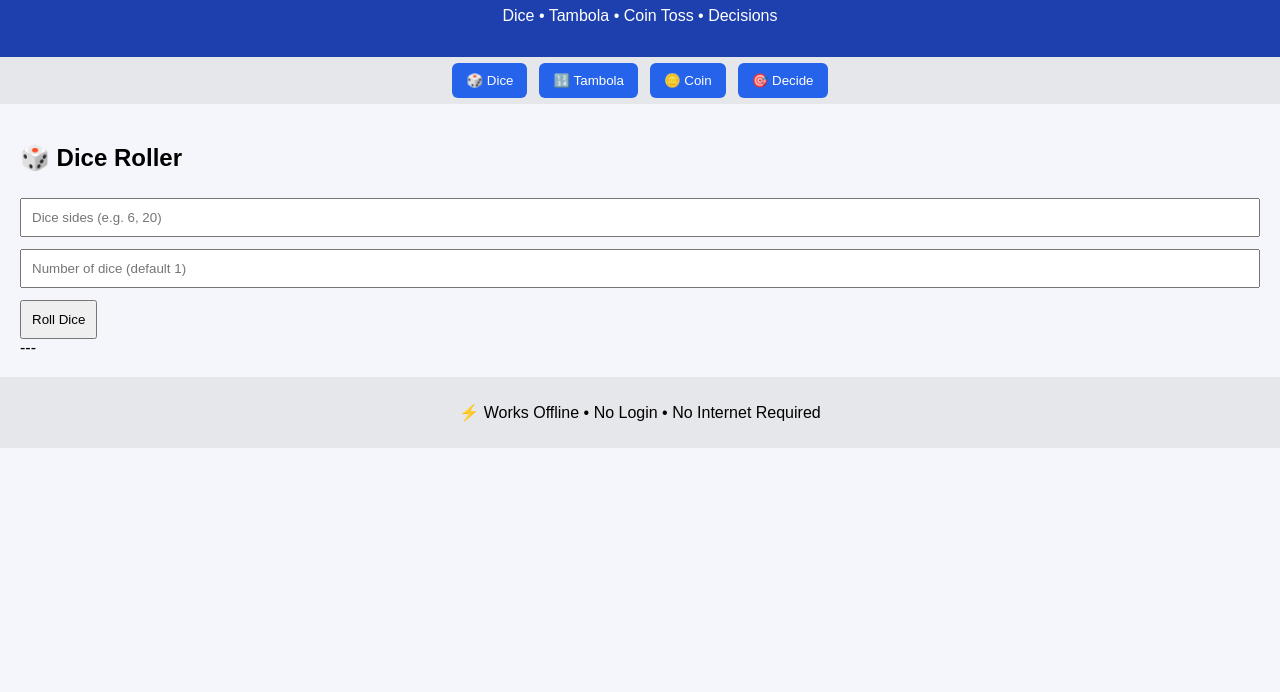
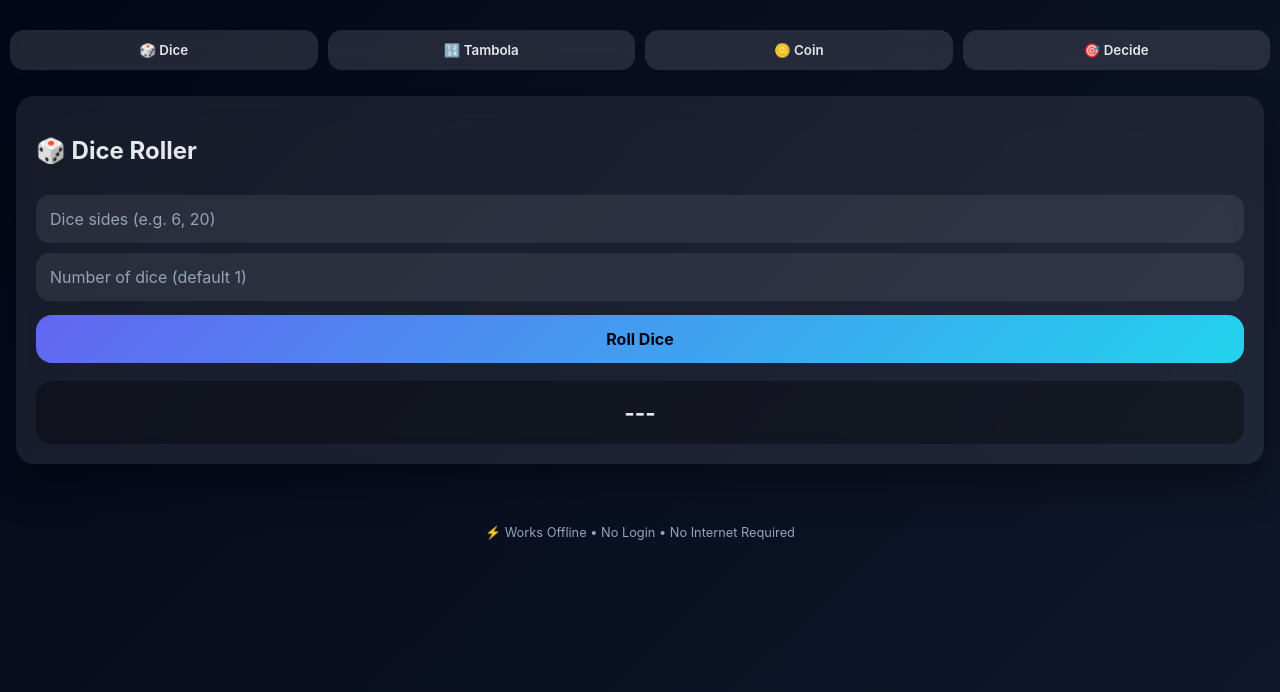
Before and after one commit to parthdeshmukh1911/Gamemate, a plain HTML site: page index.html in a window 1280 px wide. Shown: the part 108-800 px from the top of the page. Drawn offline with Linux system fonts and the light colour scheme.

Commit message:
Update CSS styles and variables for better theming
Refactor CSS variables and styles for improved design consistency.

```diff
--- a/style.css
+++ b/style.css
@@ -1,45 +1,75 @@
+:root {
+  --bg: #0f172a;
+  --card: rgba(255, 255, 255, 0.08);
+  --glass: rgba(255, 255, 255, 0.12);
+  --primary: #6366f1;
+  --secondary: #22d3ee;
+  --text: #e5e7eb;
+  --muted: #94a3b8;
+}
+
 * {
   box-sizing: border-box;
-  font-family: Arial, sans-serif;
+  font-family: -apple-system, BlinkMacSystemFont, "Segoe UI", Roboto, sans-serif;
 }
 
 body {
   margin: 0;
-  background: #f4f6fb;
+  min-height: 100vh;
+  background: linear-gradient(135deg, #020617, #0f172a);
+  color: var(--text);
 }
 
+/* HEADER */
 header {
-  background: #1e40af;
-  color: white;
-  padding: 16px;
+  padding: 20px 16px;
   text-align: center;
 }
 
+header h1 {
+  margin: 0;
+  font-size: 1.6rem;
+  font-weight: 700;
+}
+
+header p {
+  margin-top: 6px;
+  font-size: 0.9rem;
+  color: var(--muted);
+}
+
+/* NAV */
 nav {
   display: flex;
-  flex-wrap: wrap;
-  justify-content: center;
-  background: #e5e7eb;
+  gap: 10px;
+  padding: 10px;
+  overflow-x: auto;
 }
 
 nav button {
-  margin: 6px;
-  padding: 10px 14px;
+  flex: 1;
+  min-width: 120px;
+  padding: 12px;
+  border-radius: 14px;
   border: none;
-  background: #2563eb;
-  color: white;
-  border-radius: 6px;
+  background: var(--glass);
+  backdrop-filter: blur(10px);
+  color: var(--text);
+  font-weight: 600;
   cursor: pointer;
+  transition: all 0.25s ease;
 }
 
 nav button:hover {
-  background: #1d4ed8;
+  background: var(--primary);
 }
 
+/* MAIN */
 main {
-  padding: 20px;
+  padding: 16px;
 }
 
+/* SECTIONS */
 .section {
   display: none;
 }
@@ -48,27 +78,87 @@ main {
   display: block;
 }
 
+/* CARD */
+.card {
+  background: var(--card);
+  backdrop-filter: blur(16px);
+  border-radius: 18px;
+  padding: 20px;
+  margin-bottom: 20px;
+  box-shadow: 0 20px 40px rgba(0,0,0,0.35);
+}
+
+/* INPUTS */
 input, textarea {
   width: 100%;
-  padding: 10px;
-  margin: 6px 0;
+  padding: 14px;
+  margin-top: 10px;
+  border-radius: 14px;
+  border: none;
+  background: rgba(255,255,255,0.08);
+  color: var(--text);
+  font-size: 1rem;
 }
 
-button {
-  padding: 10px;
-  margin-top: 6px;
+textarea {
+  resize: none;
+  min-height: 90px;
+}
+
+input::placeholder, textarea::placeholder {
+  color: var(--muted);
+}
+
+/* ACTION BUTTON */
+.action-btn {
+  width: 100%;
+  padding: 14px;
+  margin-top: 14px;
+  border-radius: 16px;
+  border: none;
+  font-size: 1rem;
+  font-weight: 700;
+  background: linear-gradient(135deg, var(--primary), var(--secondary));
+  color: #020617;
+  cursor: pointer;
+  transition: transform 0.2s ease;
+}
+
+.action-btn:active {
+  transform: scale(0.97);
+}
+
+/* RESULT */
+.result {
+  margin-top: 18px;
+  padding: 18px;
+  text-align: center;
+  font-size: 1.4rem;
+  font-weight: 700;
+  border-radius: 16px;
+  background: rgba(0,0,0,0.35);
+}
+
+/* TAMBOLA HISTORY */
+#tambolaHistory {
+  display: flex;
+  flex-wrap: wrap;
+  gap: 8px;
+  margin-top: 14px;
 }
 
 #tambolaHistory span {
-  display: inline-block;
-  padding: 6px;
-  margin: 3px;
-  background: #dbeafe;
-  border-radius: 4px;
+  padding: 10px 14px;
+  border-radius: 12px;
+  background: var(--primary);
+  color: #020617;
+  font-weight: 700;
 }
 
+/* FOOTER */
 footer {
   text-align: center;
-  padding: 10px;
-  background: #e5e7eb;
+  font-size: 0.8rem;
+  color: var(--muted);
+  padding: 12px;
 }
```
